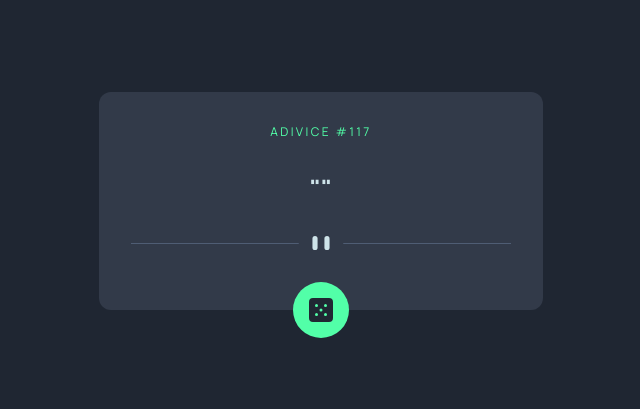
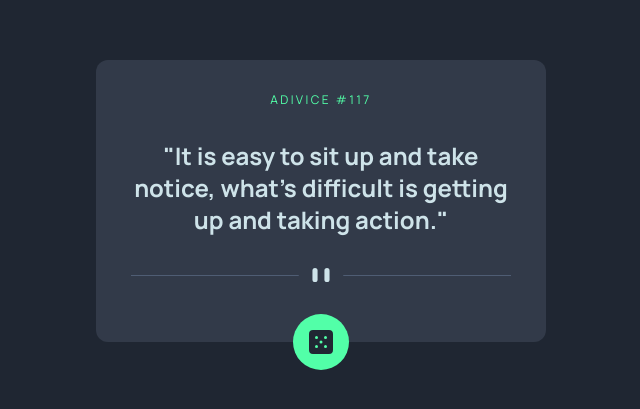
Before and after one commit to junior-leandro/advice-generator-app, a Next.js app: page / in a window 1280 px wide. Shown: the part 199-608 px from the top of the page, without its empty margins (319-959 px from the left). Built offline with nearby package versions, Linux system fonts and the light colour scheme; no server answers.

Commit message:
fixed to layout

```diff
--- a/src/app/components/Adviceslip.tsx
+++ b/src/app/components/Adviceslip.tsx
@@ -40,7 +40,10 @@ const AdviceSlip = () => {
                 {/*<span>{data.id}</span> // fixado para layout */}
                 <span>117</span>
             </div>
-            <span className="text-lightCyan font-bold text-2xl px-8 text-center max-w-[450px]">"{data.advice}"</span>
+            <span className="text-lightCyan font-bold text-2xl px-8 text-center max-w-[450px]">
+                {/* "{data.advice}" // fixado para layout */}
+                "It is easy to sit up and take notice, what's difficult is getting up and taking action."
+                </span>
             <Image
                 src={DividerMobile}
                 alt="Citação"
```
